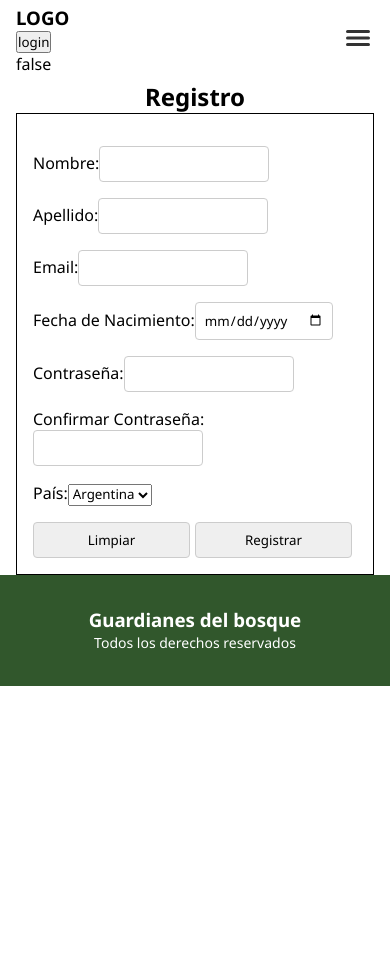
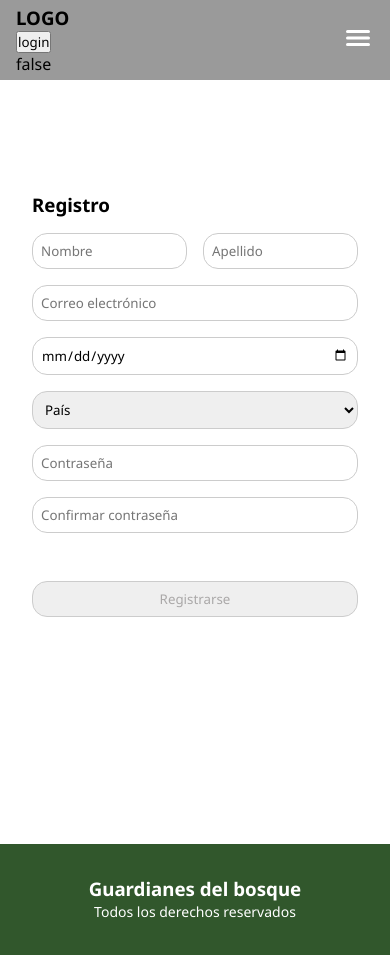
Before and after one commit to No-Country/s12-20-m-python, a React (Vite) app in the folder frontend/: page /register in a window 390 px wide. Before the commit the page ends 844 px from the top, so only its background shows below. Built offline with nearby package versions, Linux system fonts and the light colour scheme.

Commit message:
fix/ register an login styles

```diff
--- a/frontend/src/components/Header/Header.jsx
+++ b/frontend/src/components/Header/Header.jsx
@@ -14,11 +14,11 @@ const Header = () => {
   const handleCloseMenu = () => setOpenMenu(false);
 
   const location = useLocation();
-  const isHomePage = location.pathname === '/';
+  const isHomePage = location.pathname === '/' || location.pathname === '/login' || location.pathname === '/register';
 
   return (
     <header
-      className={`${styles.header} ${!isHomePage && styles.headerBackground}`}
+      className={`${styles.header} ${!isHomePage && styles.headerBackground} `}
     >
       <section className={styles.headerContent}>
         <div>
--- a/frontend/src/components/LoginForm/LoginForm.jsx
+++ b/frontend/src/components/LoginForm/LoginForm.jsx
@@ -7,7 +7,7 @@ const LoginForm = () => {
     register,
     handleSubmit,
     reset,
-    formState: { errors },
+    formState: { errors, isValid },
   } = useForm();
 
   const onSubmit = handleSubmit((data) => {
@@ -16,14 +16,18 @@ const LoginForm = () => {
     reset();
   });
 
+  const submitButtonClass = isValid ? styles.submitButtonValid : styles.submitButton;
+
   return (
     <form onSubmit={onSubmit} className={styles.form}>
+      <h3>Iniciar sesión</h3>
       <label htmlFor='email'>
-        Email:
+
         <input
           id='email'
           type='email'
           name='email'
+          placeholder='Correo electrónico'
           {...register('email', {
             validate: {
               required: (value) => value !== '' || 'Campo email es requerido',
@@ -37,11 +41,12 @@ const LoginForm = () => {
       </label>
 
       <label htmlFor='password'>
-        Contraseña:
+
         <input
           id='password'
           type='password'
           name='password'
+          placeholder='Contraseña'
           {...register('password', {
             validate: {
               required: (value) => value !== '' || 'La contraseña es requerida',
@@ -54,10 +59,10 @@ const LoginForm = () => {
         />
         {errors.password && <p>{errors.password.message}</p>}
       </label>
-
-      <input type='submit' value={'Acceder'} />
-      <p>
-        ¿No tienes cuenta? Registrate <Link to={'/register'}>Aquí</Link>
+          <p className={styles.forget}>Olvidé mi contraseña</p>
+      <input type='submit' value={'Iniciar sesión'} className={submitButtonClass}/>
+      <p className={styles.goToRegister}>
+        ¿Sos un usuario nuevo?  <Link to={'/register'}>Registrate</Link>
       </p>
     </form>
   );
--- a/frontend/src/components/LoginForm/LoginForm.module.css
+++ b/frontend/src/components/LoginForm/LoginForm.module.css
@@ -1,8 +1,11 @@
 .form {
   max-width: 500px;
-  margin: 0 auto;
+  margin: 4rem auto;
   border: solid 1px;
-  padding: 1rem;
+  padding: 5rem;
+  background-color: #fff;
+  border-radius: 15px;
+  height: 90%;
 }
 
 .form label {
@@ -14,3 +17,42 @@
 .form label p {
   color: darkred;
 }
+.form h3{
+  padding-bottom: 10%;
+}
+.form input{
+  width: 100%;
+}
+.forget{
+  float: right;
+  font-size: 14px;
+  color: #5b5b5b;
+  padding-bottom: 15%;
+
+}
+.goToRegister{
+  text-align: center;
+  padding-top: 20%;
+  color: #5b5b5b;
+}
+.form a{
+  text-decoration: none;
+  color: #31572C;
+  ;
+}
+.submitButtonValid{
+  background-color: #31572C;
+  color: #fff;
+  border-radius: 10px;
+}
+.submitButton{
+  border-radius: 10px;
+  color: #aaa8a8;
+}
+
+@media screen and (max-width: 767px) {
+  .form{
+    border: none;
+    padding: 1rem;
+  }
+}
--- a/frontend/src/components/RegisterForm/RegisterForm.jsx
+++ b/frontend/src/components/RegisterForm/RegisterForm.jsx
@@ -7,8 +7,10 @@ const RegisterForm = () => {
     handleSubmit,
     watch,
     reset,
-    formState: { errors },
+    formState: { errors, isValid },
   } = useForm();
+
+  const submitButtonClass = isValid ? styles.submitButtonValid : styles.submitButton;
 
   const onSubmit = handleSubmit((data) => {
     const newData = {
@@ -28,12 +30,14 @@ const RegisterForm = () => {
 
   return (
     <form onSubmit={onSubmit} className={styles.form}>
-      <label htmlFor='name'>
-        Nombre:
+      <h3>Registro</h3>
+       <div className={styles.firstAndLastName}>
+     <label htmlFor='name'>
         <input
           id='name'
           type='text'
           name='name'
+          placeholder='Nombre'
           {...register('name', {
             validate: {
               required: (value) =>
@@ -54,11 +58,12 @@ const RegisterForm = () => {
       </label>
 
       <label htmlFor='lastName'>
-        Apellido:
+
         <input
           id='lastName'
           type='text'
           name='lastName'
+          placeholder='Apellido'
           {...register('lastName', {
             validate: {
               required: (value) =>
@@ -77,13 +82,13 @@ const RegisterForm = () => {
         />
         {errors.lastName && <p>{errors.lastName.message}</p>}
       </label>
-
+      </div>
       <label htmlFor='email'>
-        Email:
         <input
           id='email'
           type='email'
           name='email'
+          placeholder='Correo electrónico'
           {...register('email', {
             validate: {
               required: (value) =>
@@ -98,11 +103,11 @@ const RegisterForm = () => {
       </label>
 
       <label htmlFor='birth'>
-        Fecha de Nacimiento:
         <input
           id='birth'
           type='date'
           name='birth'
+          placeholder='Fecha de nacimiento'
           {...register('birth', {
             validate: {
               required: (value) =>
@@ -125,13 +130,20 @@ const RegisterForm = () => {
         />
         {errors.birth && <p>{errors.birth.message}</p>}
       </label>
+      <label htmlFor='pais'>
+        <select id='pais' name='country' {...register('country')}>
+          <option value="" >País</option>
+          <option value='AR'>Argentina</option>
+        </select>
+      </label>
 
       <label htmlFor='password'>
-        Contraseña:
+
         <input
           id='password'
           type='password'
           name='password'
+          placeholder='Contraseña'
           {...register('password', {
             validate: {
               required: (value) =>
@@ -195,11 +207,12 @@ const RegisterForm = () => {
       </label>
 
       <label htmlFor='confirmPassword'>
-        Confirmar Contraseña:
+
         <input
           id='confirmPassword'
           type='password'
           name='confirmPassword'
+          placeholder='Confirmar contraseña'
           {...register('confirmPassword', {
             validate: {
               required: (value) =>
@@ -213,16 +226,10 @@ const RegisterForm = () => {
         {errors.confirmPassword && <p>{errors.confirmPassword.message}</p>}
       </label>
 
-      <label htmlFor='pais'>
-        País:
-        <select id='pais' name='country' {...register('country')}>
-          <option value='AR'>Argentina</option>
-        </select>
-      </label>
 
       <div className={styles.buttons}>
-        <input type='reset' value={'Limpiar'} />
-        <input type='submit' value={'Registrar'} />
+        {/* <input type='reset' value={'Limpiar'} /> */}
+        <input type='submit' value={'Registrarse'} className={submitButtonClass}/>
       </div>
       {/* <div>{JSON.stringify(watch())}</div> */}
     </form>
--- a/frontend/src/components/RegisterForm/RegisterForm.module.css
+++ b/frontend/src/components/RegisterForm/RegisterForm.module.css
@@ -1,8 +1,17 @@
 .form {
   max-width: 500px;
-  margin: 0 auto;
+  margin: 4rem auto;
   border: solid 1px;
-  padding: 1rem;
+  padding: 5rem;
+  background-color: #fff;
+  border-radius: 15px;
+  height: 90%;
+}
+.firstAndLastName{
+  display: flex;
+  width: 100%;
+  justify-content: space-between;
+  gap:1rem;
 }
 
 .form label {
@@ -10,11 +19,19 @@
   width: 100%;
   margin-top: 1rem;
 }
-
+.form input{
+  border-radius: 15px;
+  width: 100%;
+}
 .form p {
   color: darkred;
 }
-
+.form select{
+  width: 100%;
+  border-radius: 15px;
+  padding: .5rem;
+  border:1px solid #ccc ;
+}
 .checklistPassword {
   border: solid 1px;
   list-style: none;
@@ -38,7 +55,20 @@
 }
 
 .buttons {
-  display: flex;
-  justify-content: space-around;
-  margin-top: 1rem;
+  margin-top: 3rem;
 }
+.submitButtonValid{
+  background-color: #31572C;
+  color: #fff;
+  border-radius: 10px;
+}
+.submitButton{
+  border-radius: 10px;
+  color: #aaa8a8;
+}
+@media screen and (max-width: 767px) {
+  .form{
+    border: none;
+    padding: 1rem;
+  }
+}
--- a/frontend/src/pages/Login/Login.jsx
+++ b/frontend/src/pages/Login/Login.jsx
@@ -3,9 +3,9 @@ import styles from './Login.module.css';
 
 const Login = () => {
   return (
-    <section>
+    <section className={styles.loginSection}>
       <div className={styles.loginContent}>
-        <h2>Login</h2>
+     {/*    <h2>Login</h2> */}
         <LoginForm />
       </div>
     </section>
--- a/frontend/src/pages/Login/Login.module.css
+++ b/frontend/src/pages/Login/Login.module.css
@@ -1,9 +1,25 @@
+.loginSection{
+  margin: -80px 0 0;
+}
+
 .loginContent {
   margin: 0 auto;
   margin-top: 5rem;
-  padding: 0 1rem;
+  padding: 7rem 1rem;
+  background-image: url('../../assets/bosque.jpg');
+  background-size: cover;
+  height: 100vh;
+  background-position: center;
+  max-width: 1440px;
 }
 
 .loginContent h2 {
   text-align: center;
 }
+
+
+@media screen and (max-width: 767px) {
+  .loginContent{
+    background-image: none;
+  }
+}
--- a/frontend/src/pages/Register/Register.jsx
+++ b/frontend/src/pages/Register/Register.jsx
@@ -3,9 +3,9 @@ import styles from './Register.module.css';
 
 const Register = () => {
   return (
-    <section>
+    <section className={styles.loginSection}>
       <div className={styles.registerContent}>
-        <h2>Registro</h2>
+        {/* <h2>Registro</h2> */}
         <RegisterForm />
       </div>
     </section>
--- a/frontend/src/pages/Register/Register.module.css
+++ b/frontend/src/pages/Register/Register.module.css
@@ -1,9 +1,23 @@
+.loginSection{
+  margin: -80px 0 0;
+}
 .registerContent {
   margin: 0 auto;
   margin-top: 5rem;
-  padding: 0 1rem;
+  padding: 7rem 1rem;
+  background-image: url('../../assets/bosque.jpg');
+  background-size: cover;
+  height: 100vh;
+  background-position: center;
+  max-width: 1440px;
 }
 
 .registerContent h2 {
   text-align: center;
 }
+
+@media screen and (max-width: 767px) {
+  .registerContent{
+    background-image: none;
+  }
+}
```
Also changed, not shown: 1 other file (tests, documents, lock files or other folders).
